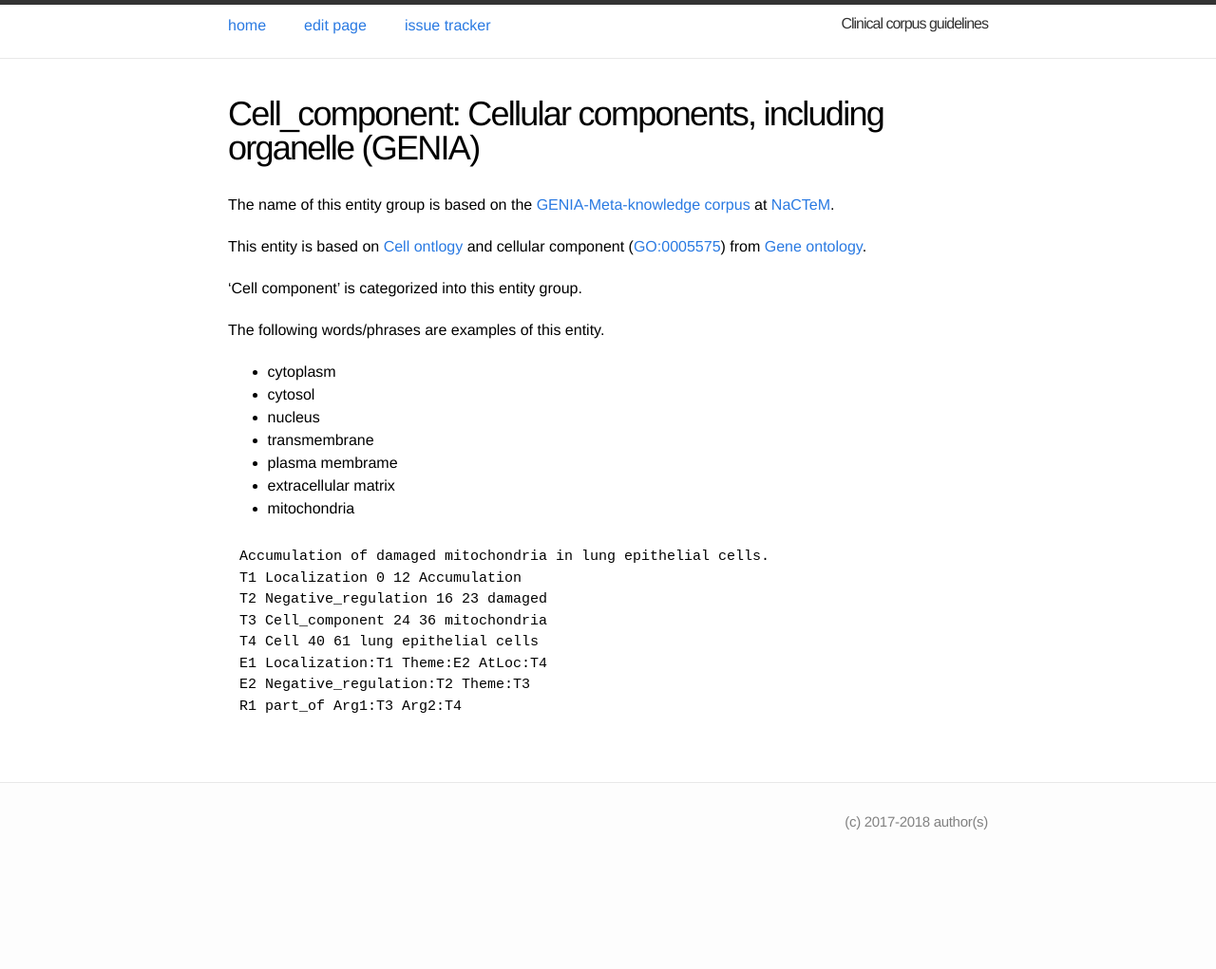
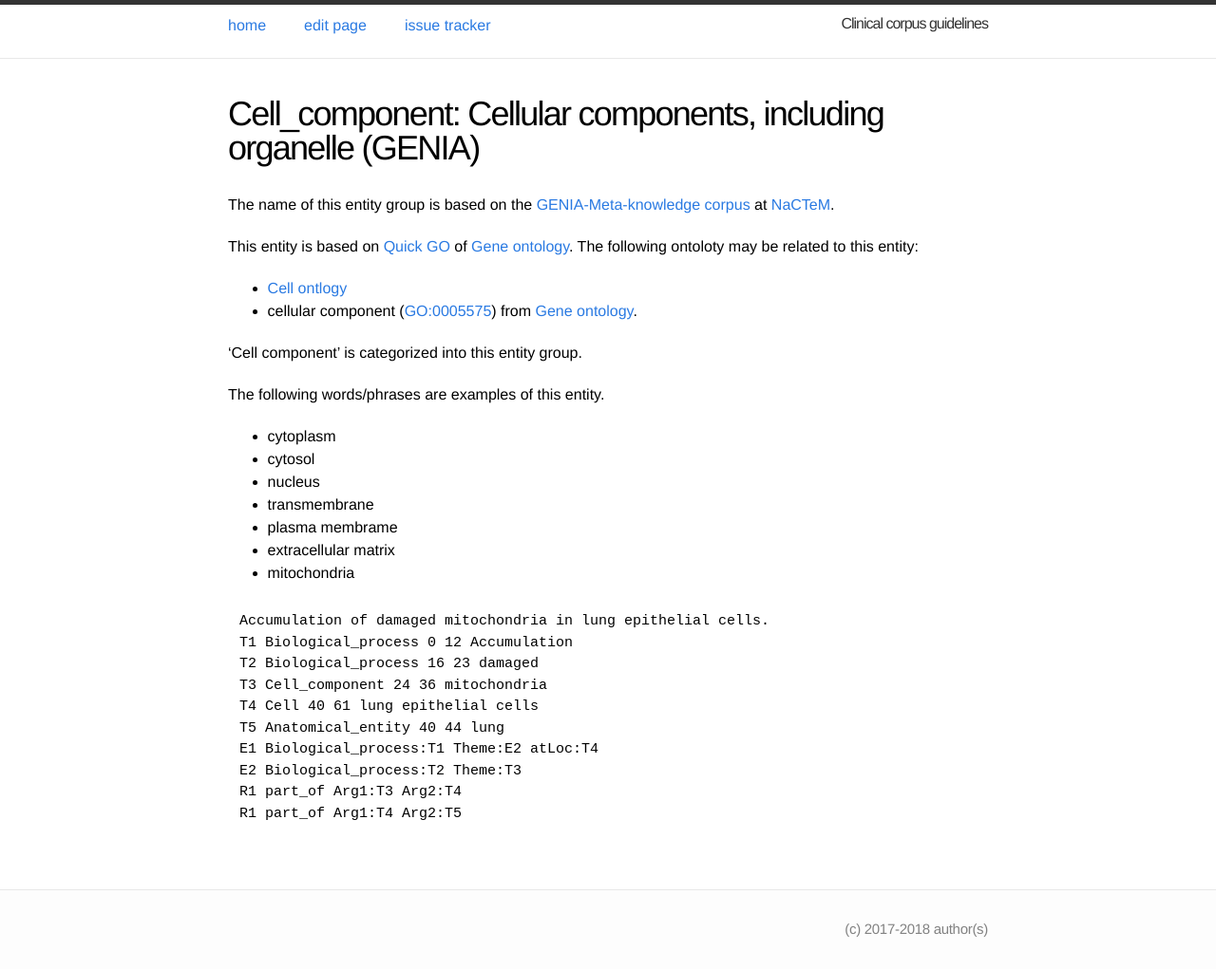
Before and after one commit to ezcatdb/clinicalcorpus-guidelines, a Jekyll site: the page built from _entity/Cell_component.md, in a window 1280 px wide. Shown: the whole page at 95% size. Built offline with Jekyll 4.4.1, drawn with Linux system fonts in a browser that asks for light colours; before the commit the page ends 908 px from its top, so only the background shows below that.

Commit message:
corrected ontology database info in Cell_component.md corrected sample sentence in Cell_component.md, Biological_process.md & GeneralRules.md

```diff
--- a/_entity/Cell_component.md
+++ b/_entity/Cell_component.md
@@ -7,11 +7,10 @@ order: 15
 
 The name of this entity group is based on the <a href="http://www.nactem.ac.uk/meta-knowledge/">GENIA-Meta-knowledge corpus</a> at <a href="http://www.nactem.ac.uk/">NaCTeM</a>.
 
-This entity is based on
-<a href="https://www.ebi.ac.uk/ols/ontologies/cl">Cell ontlogy</a>
-and cellular component
-(<a href="http://amigo.geneontology.org/amigo/term/GO:0005575">GO:0005575</a>) from
-<a href="http://geneontology.org/">Gene ontology</a>.
+This entity is based on <a href="https://www.ebi.ac.uk/QuickGO/">Quick GO</a> of <a href="http://geneontology.org/">Gene ontology</a>.
+The following ontoloty may be related to this entity:
+- <a href="https://www.ebi.ac.uk/ols/ontologies/cl">Cell ontlogy</a>
+- cellular component (<a href="http://amigo.geneontology.org/amigo/term/GO:0005575">GO:0005575</a>) from <a href="http://geneontology.org/">Gene ontology</a>.
 
 'Cell component' is categorized into this entity group.
 
@@ -26,13 +25,15 @@ The following words/phrases are examples of this entity.
 
 ~~~ ann
 Accumulation of damaged mitochondria in lung epithelial cells.
-T1 Localization 0 12 Accumulation
-T2 Negative_regulation 16 23 damaged
+T1 Biological_process 0 12 Accumulation
+T2 Biological_process 16 23 damaged
 T3 Cell_component 24 36 mitochondria
 T4 Cell 40 61 lung epithelial cells
-E1 Localization:T1 Theme:E2 AtLoc:T4
-E2 Negative_regulation:T2 Theme:T3
+T5 Anatomical_entity 40 44 lung
+E1 Biological_process:T1 Theme:E2 atLoc:T4
+E2 Biological_process:T2 Theme:T3
 R1 part_of Arg1:T3 Arg2:T4
+R1 part_of Arg1:T4 Arg2:T5
 ~~~
 
 
```
Also changed, not shown: _entity/GeneralRules.md (+1 -1 lines), _event/Biological_process.md (+12 -0 lines).
